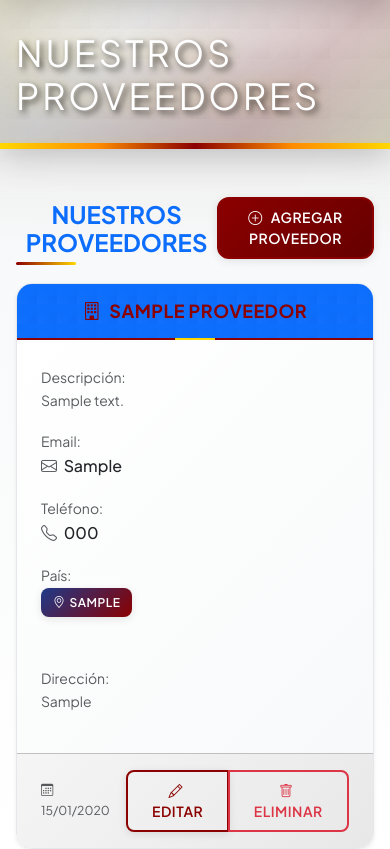
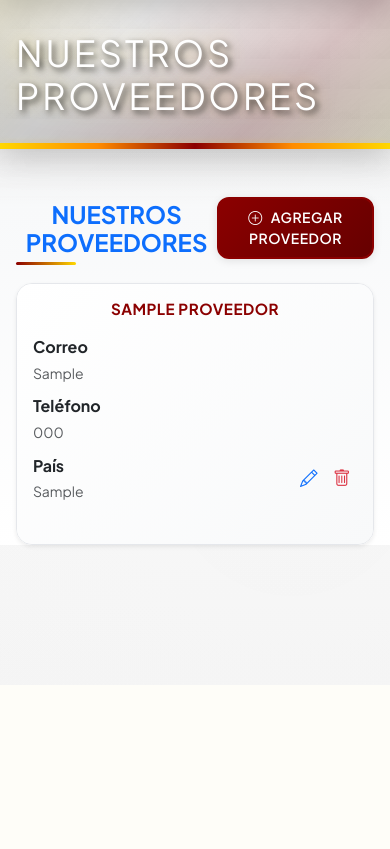
Before and after one commit to anntnzrb/sis-acc-autom, a Django app: page /proveedores/ in a window 390 px wide. Shown: the part 159-1008 px from the top of the page. After the commit the page ends 708 px from the top, so only its background shows below. Run offline with Django 5.2, Linux system fonts and the light colour scheme; tables that the repository leaves empty hold one stand-in row (values such as "Sample post").

Commit message:
feat: add proveedores mock data and simplify cards
- Add 6 South American suppliers from different countries
- Create management command for proveedores population
- Simplify proveedor card design to match wireframe
- Include suppliers from Colombia, Argentina, Brasil, Chile, Perú, Ecuador
- Remove excess information (description, address, dates)
- Keep only essential info: name, email, phone, country + edit/delete icons
- Update template to use component includes for better maintainability

```diff
--- a/templates/components/proveedor_card.html
+++ b/templates/components/proveedor_card.html
@@ -1,66 +1,42 @@
-<!-- Supplier card component - vertical layout for 3-column grid -->
+<!-- Simplified Proveedor card component -->
 <div class="card h-100 shadow-sm">
-    <!-- Supplier Header -->
-    <div class="card-header bg-primary text-white">
-        <h5 class="card-title mb-0 text-center">
-            <i class="bi bi-truck me-2"></i>{{ proveedor.nombre }}
-        </h5>
-    </div>
+    <!-- Proveedor Information -->
+    <div class="card-body p-3">
+        <!-- Provider Name -->
+        <h6 class="card-title fw-bold mb-3" style="font-size: 0.95rem;">
+            {{ proveedor.nombre|upper }}
+        </h6>
 
-    <!-- Supplier Information Body -->
-    <div class="card-body d-flex flex-column">
-        <!-- Description -->
-        <p class="card-text text-muted small mb-3 flex-grow-1">
-            {{ proveedor.descripcion|truncatewords:20 }}
-        </p>
-
-        <!-- Contact Information -->
-        <div class="contact-info mb-3">
-            <div class="mb-2">
-                <strong class="text-muted">Contacto:</strong>
-            </div>
-            <div class="mb-1">
-                <i class="bi bi-envelope me-2 text-primary"></i>
-                <small>{{ proveedor.correo }}</small>
-            </div>
-            <div class="mb-1">
-                <i class="bi bi-telephone me-2 text-primary"></i>
-                <small>{{ proveedor.telefono }}</small>
-            </div>
-            <div class="mb-1">
-                <i class="bi bi-geo-alt me-2 text-primary"></i>
-                <small>{{ proveedor.pais }}</small>
-            </div>
+        <!-- Email -->
+        <div class="mb-2">
+            <strong>Correo</strong><br>
+            <span class="text-muted small">{{ proveedor.correo }}</span>
         </div>
 
-        <!-- Address -->
-        {% if proveedor.direccion %}
-            <div class="mb-3">
-                <strong class="text-muted small">Dirección:</strong>
-                <p class="small text-muted mb-0">{{ proveedor.direccion|truncatewords:10 }}</p>
-            </div>
-        {% endif %}
-    </div>
-
-    <!-- Action Buttons Footer -->
-    <div class="card-footer bg-transparent">
-        <div class="d-flex justify-content-between">
-            <a href="{% url 'proveedores:update' proveedor.pk %}"
-               class="btn btn-sm btn-outline-primary flex-fill me-2">
-                <i class="bi bi-pencil me-1"></i>Editar
-            </a>
-            <a href="{% url 'proveedores:delete' proveedor.pk %}"
-               class="btn btn-sm btn-outline-danger flex-fill">
-                <i class="bi bi-trash me-1"></i>Eliminar
-            </a>
+        <!-- Phone -->
+        <div class="mb-2">
+            <strong>Teléfono</strong><br>
+            <span class="text-muted small">{{ proveedor.telefono }}</span>
         </div>
 
-        <!-- Registration Date -->
-        <div class="text-center mt-2">
-            <small class="text-muted">
-                <i class="bi bi-calendar3 me-1"></i>
-                Registrado: {{ proveedor.created_at|date:"d/m/Y" }}
-            </small>
+        <!-- Country and Actions -->
+        <div class="d-flex justify-content-between align-items-center">
+            <div>
+                <strong>País</strong><br>
+                <span class="text-muted small">{{ proveedor.pais }}</span>
+            </div>
+            <div>
+                <a href="{% url 'proveedores:update' proveedor.pk %}"
+                   class="btn btn-link btn-sm p-1"
+                   title="Editar proveedor">
+                    <i class="bi bi-pencil" style="font-size: 1.1rem;"></i>
+                </a>
+                <a href="{% url 'proveedores:delete' proveedor.pk %}"
+                   class="btn btn-link btn-sm p-1 text-danger"
+                   title="Eliminar proveedor">
+                    <i class="bi bi-trash" style="font-size: 1.1rem;"></i>
+                </a>
+            </div>
         </div>
     </div>
 </div>
--- a/templates/proveedores/list.html
+++ b/templates/proveedores/list.html
@@ -20,86 +20,7 @@
             <div class="row g-4">
                 {% for proveedor in proveedores %}
                     <div class="col-lg-4 col-md-6">
-                        <div class="card h-100 shadow-sm">
-                            <!-- Header con nombre del proveedor -->
-                            <div class="card-header bg-primary text-white">
-                                <h5 class="card-title mb-0 text-center">
-                                    <i class="bi bi-building me-2"></i>{{ proveedor.nombre }}
-                                </h5>
-                            </div>
-
-                            <!-- Body con información detallada -->
-                            <div class="card-body d-flex flex-column">
-                                <!-- Descripción -->
-                                <div class="mb-3">
-                                    <small class="text-muted">Descripción:</small><br>
-                                    <p class="text-muted small mb-0">
-                                        {{ proveedor.descripcion|truncatewords:20 }}
-                                    </p>
-                                </div>
-
-                                <!-- Información de contacto -->
-                                <div class="mb-3 flex-grow-1">
-                                    <div class="row g-2">
-                                        <!-- Correo -->
-                                        <div class="col-12 mb-2">
-                                            <small class="text-muted">Email:</small><br>
-                                            <span class="fw-medium">
-                                                <i class="bi bi-envelope me-1 text-muted"></i>
-                                                {{ proveedor.correo }}
-                                            </span>
-                                        </div>
-
-                                        <!-- Teléfono -->
-                                        <div class="col-12 mb-2">
-                                            <small class="text-muted">Teléfono:</small><br>
-                                            <span class="fw-medium">
-                                                <i class="bi bi-telephone me-1 text-muted"></i>
-                                                {{ proveedor.telefono }}
-                                            </span>
-                                        </div>
-
-                                        <!-- País -->
-                                        <div class="col-12 mb-2">
-                                            <small class="text-muted">País:</small><br>
-                                            <span class="badge bg-secondary">
-                                                <i class="bi bi-geo-alt me-1"></i>{{ proveedor.pais }}
-                                            </span>
-                                        </div>
-                                    </div>
-                                </div>
-
-                                <!-- Dirección -->
-                                <div class="mb-3">
-                                    <small class="text-muted">Dirección:</small><br>
-                                    <p class="text-muted small mb-0">
-                                        {{ proveedor.direccion|truncatewords:10 }}
-                                    </p>
-                                </div>
-                            </div>
-
-                            <!-- Footer con botones editar/eliminar -->
-                            <div class="card-footer bg-light">
-                                <div class="d-flex justify-content-between align-items-center">
-                                    <small class="text-muted">
-                                        <i class="bi bi-calendar3 me-1"></i>
-                                        {{ proveedor.created_at|date:"d/m/Y" }}
-                                    </small>
-                                    <div class="btn-group btn-group-sm">
-                                        <a href="{% url 'proveedores:update' proveedor.pk %}"
-                                           class="btn btn-outline-primary btn-sm"
-                                           title="Editar proveedor">
-                                            <i class="bi bi-pencil me-1"></i>Editar
-                                        </a>
-                                        <a href="{% url 'proveedores:delete' proveedor.pk %}"
-                                           class="btn btn-outline-danger btn-sm"
-                                           title="Eliminar proveedor">
-                                            <i class="bi bi-trash me-1"></i>Eliminar
-                                        </a>
-                                    </div>
-                                </div>
-                            </div>
-                        </div>
+                        {% include 'components/proveedor_card.html' %}
                     </div>
                 {% endfor %}
             </div>
```
Also changed, not shown: proveedores/management/commands/populate_proveedores.py (added, +108 -0 lines), proveedores/management/__init__.py (added), proveedores/management/commands/__init__.py (added).
